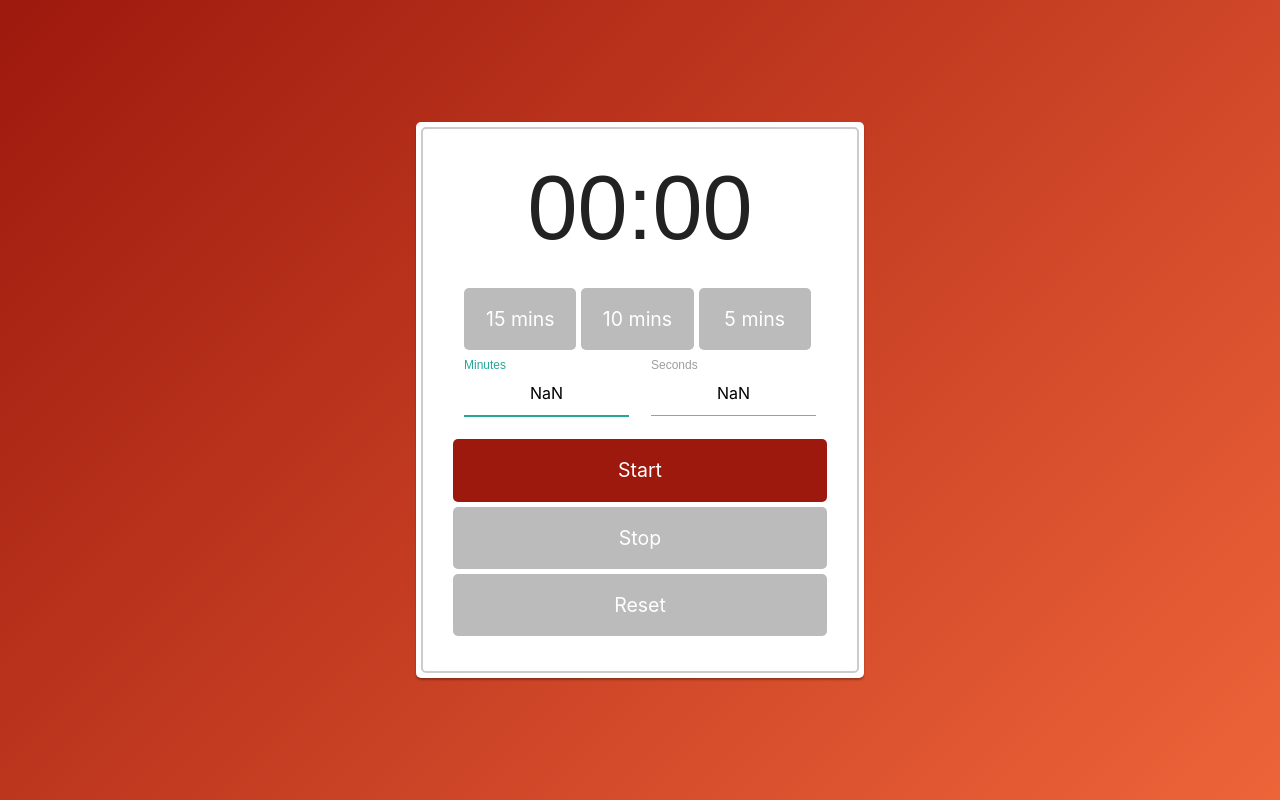
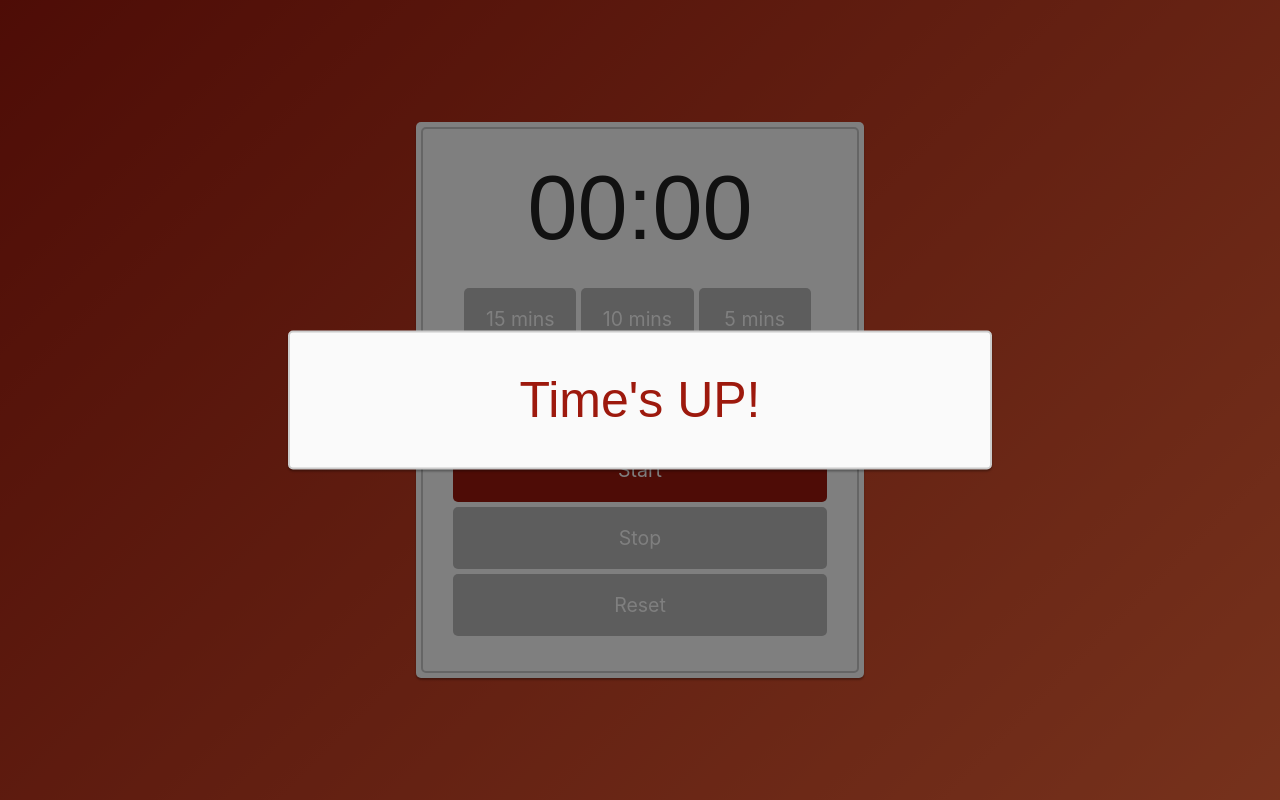
Before and after one commit to silverskeith/scrumtimebox, a React (Create React App) app: page / in a window 1280 px wide. Both pictures are taken after typing "Sample", "Sample" into the empty fields and a click on the input "Start". Built offline with nearby package versions, Linux system fonts and the light colour scheme.

Commit message:
Added overlay message when time is up.

```diff
--- a/src/Components/App.js
+++ b/src/Components/App.js
@@ -3,6 +3,7 @@ import PresetBtn from "./PresetButton";
 import Clock from "./Clock";
 import Button from "./Button";
 import Input from "./Input";
+import Overlay from "./Overlay"
 
 
 export default class App extends React.Component {
@@ -25,6 +26,11 @@ export default class App extends React.Component {
           break;
         default:
       }
+    } else {
+      if(this.state.count === 0) {
+        this.handleStop();
+          document.getElementById('overlay').style.display = 'block';
+        }
     }
   }
 
@@ -32,10 +38,10 @@ export default class App extends React.Component {
     const secondVal = (second > 60) ? second - 60 : second;
     const minuteVal = Math.floor(second / 60);
 
-    this.setState({ minutes: minuteVal, seconds: (secondVal - 1), count: (parseInt(Math.floor(minuteVal * 60)) + parseInt(secondVal))});
+    this.setState({ minutes: minuteVal, seconds: ((secondVal > 0 ? secondVal - 1 : 0)), count: (parseInt(Math.floor(minuteVal * 60)) + parseInt(secondVal))});
 
     this.inputRef.current.refs.seconds.focus();
-    this.inputRef.current.refs.seconds.value = secondVal - 1;
+    this.inputRef.current.refs.seconds.value = (secondVal > 0 ? secondVal - 1 : 0);
 
     this.inputRef.current.refs.minutes.focus();
     this.inputRef.current.refs.minutes.value = minuteVal;
@@ -67,8 +73,13 @@ export default class App extends React.Component {
   }
 
   handlePreset(seconds) {
+
     this.putTimeValue(seconds);
     this.setState({ count: seconds, running: true });
+  }
+
+  hideOverlay() {
+    document.getElementById("overlay").style.display = "none";
   }
 
   render() {
@@ -94,6 +105,7 @@ export default class App extends React.Component {
         />
         <Button label="Stop" onClickHandler={this.handleStop.bind(this)} />
         <Button label="Reset" onClickHandler={this.handleReset.bind(this)} />
+        <Overlay onClickHandler={this.hideOverlay.bind(this)}/>
       </div>
     );
   }
--- /dev/null
+++ b/src/Components/Overlay.js
@@ -0,0 +1,11 @@
+import React from "react";
+
+export default class Overlay extends React.Component {
+    render() {
+    return (
+      <div id="overlay" onClick={this.props.onClickHandler}>
+        <div id="text" className="time-up">Time's UP!</div>
+      </div>
+    );
+  }
+}
--- a/src/index.css
+++ b/src/index.css
@@ -107,6 +107,48 @@ input[type="text"] {
   border-bottom: 2px solid #222;
 }
 
+#overlay {
+  position: fixed; /* Sit on top of the page content */
+  display: none; /* Hidden by default */
+  width: 100%; /* Full width (cover the whole page) */
+  height: 100%; /* Full height (cover the whole page) */
+  top: 0;
+  left: 0;
+  right: 0;
+  bottom: 0;
+  background-color: rgba(0,0,0,0.5); /* Black background with opacity */
+  z-index: 2; /* Specify a stack order in case you're using a different order for other elements */
+  cursor: pointer; /* Add a pointer on hover */
+}
+
+.time-up {
+  border: 2px solid #ccc;
+  position: fixed;
+  left: 0;
+  right: 0;
+  /* height: 20%; */
+  background-color: #fafafa;
+  padding: 30px;
+  max-height: 70%;
+  width: 55%;
+  margin: auto;
+  overflow-y: auto;
+  border-radius: 5px;
+  box-shadow: 0px 2px 2px rgba(0, 0, 0, 0.3);
+  will-change: top, opacity;
+}
+
+#text{
+  position: absolute;
+  top: 50%;
+  left: 50%;
+  font-size: 50px;
+  /* color: rgba(0,0,0,0.87); */
+  color: #9d190d;
+  transform: translate(-50%,-50%);
+  -ms-transform: translate(-50%,-50%);
+}
+
 @media (min-width: 640px) {
   #app {
     width: 50%;
```
